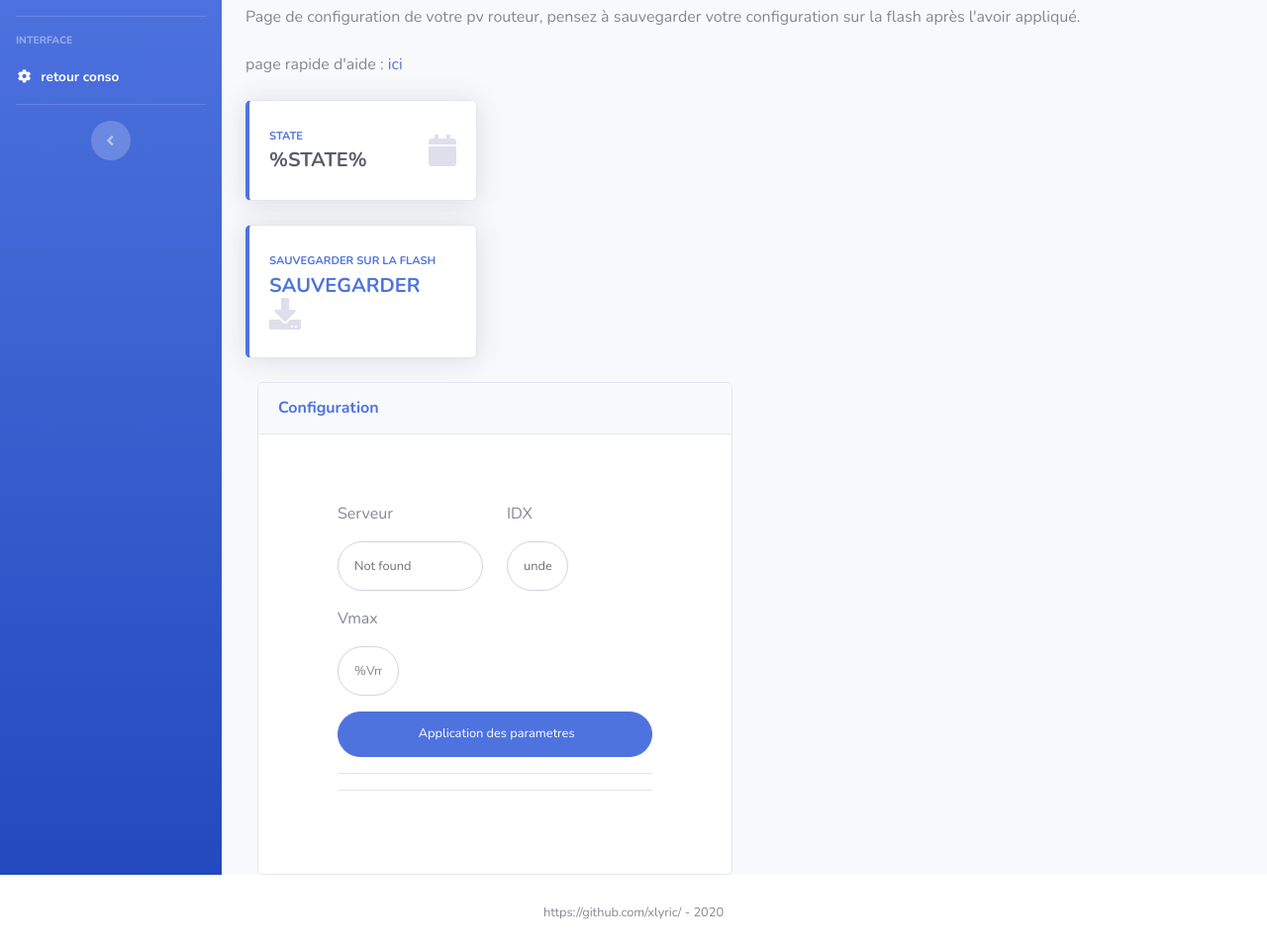
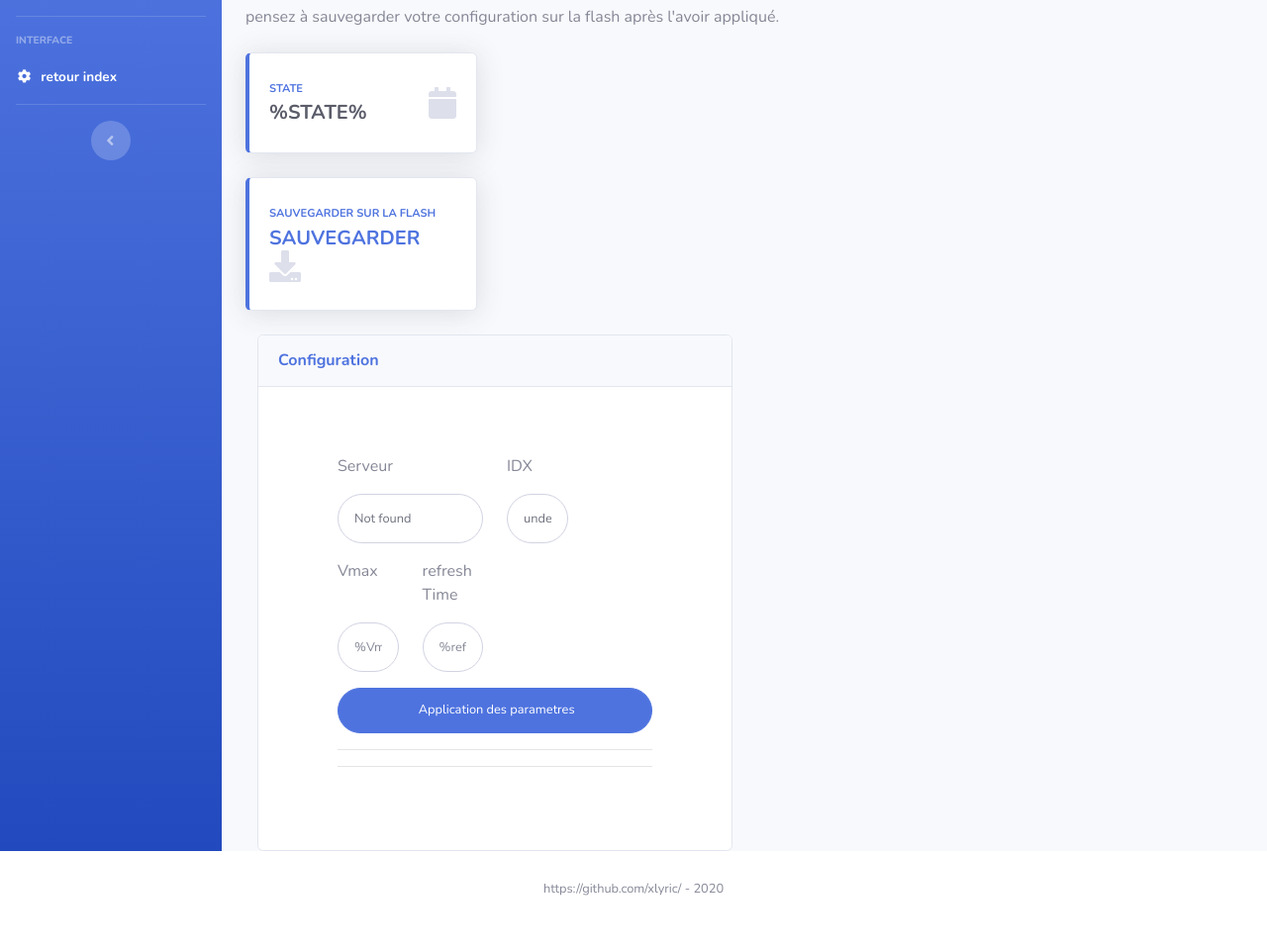
Before and after one commit to xlyric/sonde-voltage, a plain HTML site: page data/config.html in a window 1280 px wide. Shown: the part 131-1091 px from the top of the page at 99% size. After the commit the page ends 1067 px from the top, so only its background shows below. Drawn offline with nearby package versions, Linux system fonts and the light colour scheme; no server answers.

Commit message:
update beta

```diff
--- a/data/config.html
+++ b/data/config.html
@@ -62,7 +62,7 @@
 	  <li class="nav-item active">
         <a class="nav-link" href="/">
           <i class="fas fa-fw fa-cog"></i>
-          <span>retour conso</span></a>
+          <span>retour index</span></a>
       </li>
 
 
@@ -139,8 +139,8 @@
 
           <!-- Page Heading -->
 		  <h1 class="h3 mb-2 text-gray-800">Configuration</h1>
-          <p class="mb-4">Page de configuration de votre pv routeur, pensez à sauvegarder votre configuration sur la flash après l'avoir appliqué.</p>
-		  <p class="mb-4">page rapide d'aide : <a href="doc.txt" target="_blank"> ici </a></p>
+          <p class="mb-4">pensez à sauvegarder votre configuration sur la flash après l'avoir appliqué.</p>
+
 
 
           <!-- Content Row -->
@@ -216,11 +216,15 @@
 
 
 				<div class="form-group row">
-				 <div class="col-sm-3">Vmax</div>
+				<div class="col-sm-3">Vmax</div>
+				<div class="col-sm-3">refresh Time</div>
 				</div>
 				<div class="form-group row">
 				<div class="col-sm-3">
 					<input type="text" class="form-control form-control-user" id="Vmax" placeholder="%Vmax%">
+                </div>
+				<div class="col-sm-3">
+					<input type="text" class="form-control form-control-user" id="refresh" placeholder="%refresh%">
                 </div>
                 </div>
 
@@ -348,7 +352,8 @@ var recupconfig = $.get ({
 
 		document.getElementById("hostname").value = config[0];
 		document.getElementById("IDX").value = config[1];
-		document.getElementById("Vmax").innerHTML = config[3];
+		document.getElementById("Vmax").innerHTML = config[2];
+		document.getElementById("refresh").innerHTML = config[3];
 		document.getElementById("version").value = config[4];
 
 
--- a/data/config.json
+++ b/data/config.json
@@ -1 +1 @@
-{"hostname":"192.168.1.20","IDX":"200","facteur":42.00}
+{"hostname":"192.168.1.20","IDX":"200","facteur":42.00,"refresh":5}
```
Also changed, not shown: 1 other file.
